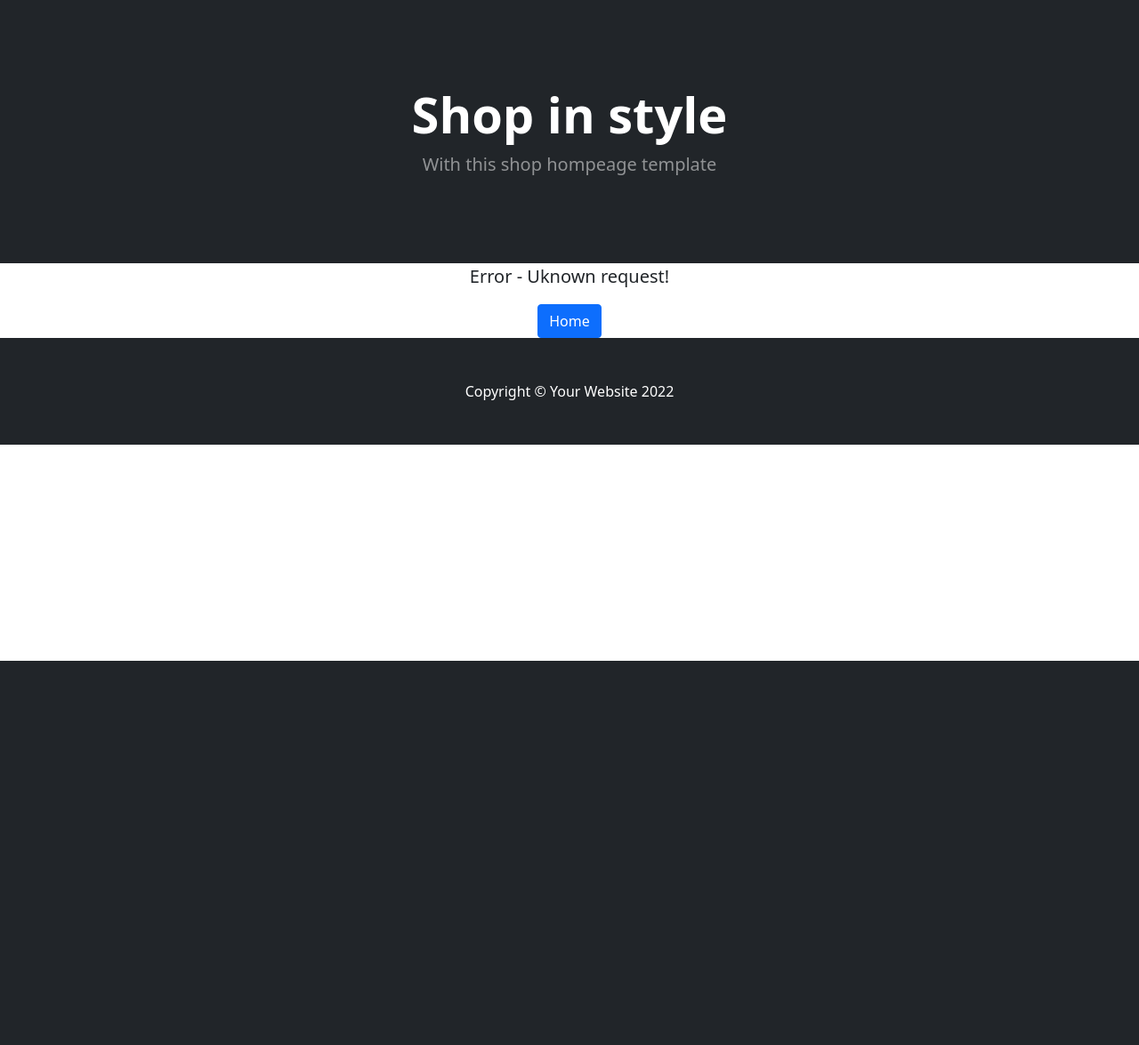
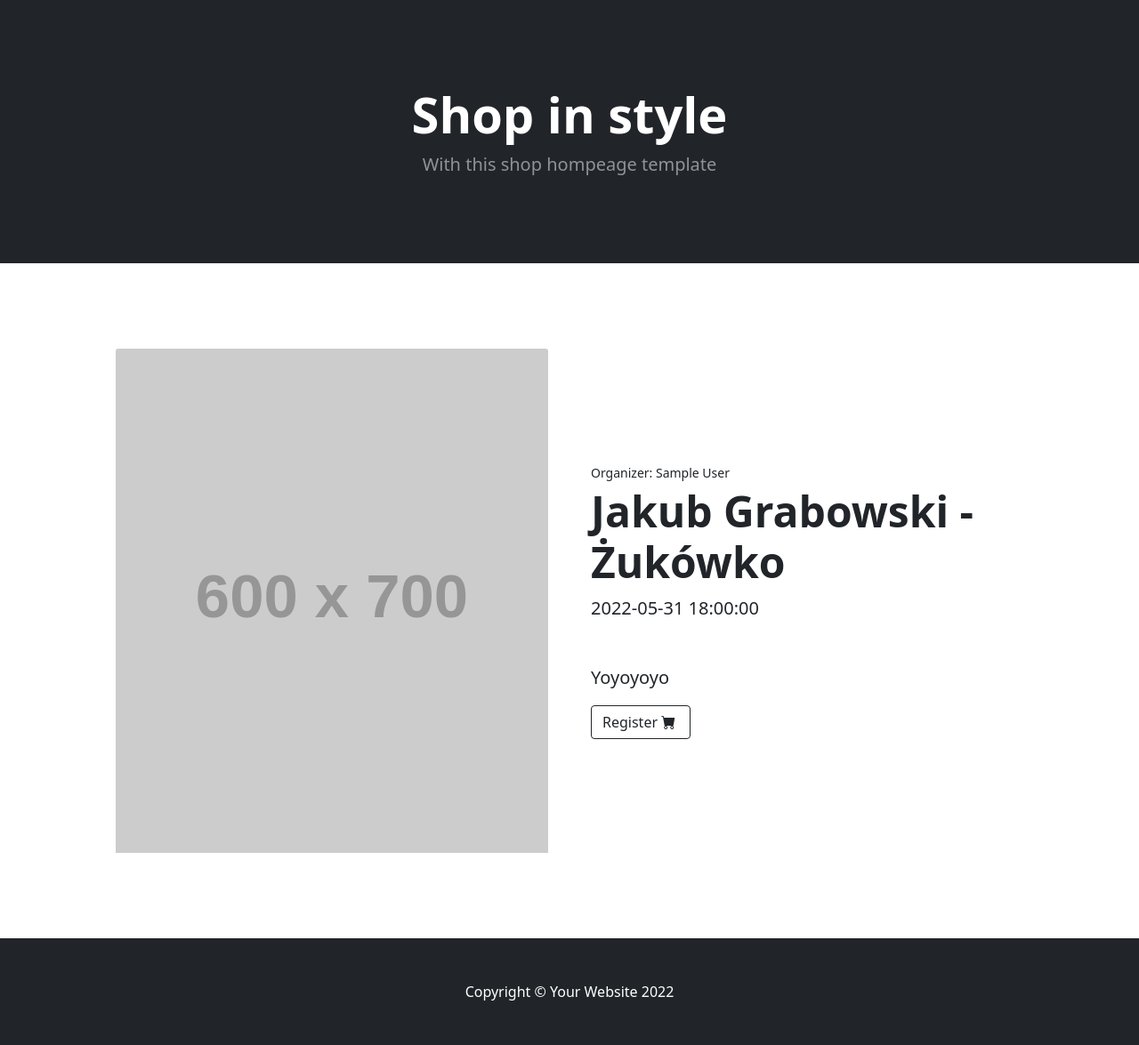
Before and after one commit to MattOlecs/EventsWebService, a PHP site: page /event-details/1 in a window 1280 px wide. Shown: the part 57-1232 px from the top of the page at 89% size. Before the commit the page ends 800 px from the top, so only its background shows below. Run offline with PHP 8.4, Linux system fonts and the light colour scheme; data comes from the database, SQL or seed files in the repository; tables that the repository leaves empty or names only in its code hold one stand-in row (values such as "Sample post"); grey boxes labelled with a size stand in for pictures from a placeholder-image service; some libraries are stand-ins or nearby versions.

Commit message:
Event details page

```diff
--- a/classes/pages/AddEventPage.php
+++ b/classes/pages/AddEventPage.php
@@ -17,5 +17,4 @@ class AddEventPage extends AbstractPage {
     private function insertEvent($values){
         EventRepository::insertEvent($values);
     }
-
 }
--- /dev/null
+++ b/classes/pages/EventDetailsPage.php
@@ -0,0 +1,29 @@
+<?php
+
+require_once('../repositories/EventRepository.php');
+
+class EventDetailsPage extends AbstractPage{
+
+    private $eventId;
+
+    public function __construct($id) {
+        parent::__construct();
+
+        $this->eventId = $id;
+    }
+
+    public function render() {
+        $this->setTitle('Details');
+
+        $event = EventRepository::getEvent($this->eventId);
+        $creatorData = UserRepository::getUserInfo($event['creator_user_id']);
+        $creatorName = $creatorData['first_name'] . " " . $creatorData['last_name'];
+
+        RenderingService::render(
+            "EventDetailsPageTemplate.php",
+            [
+                'event' => $event,
+                'creator' => $creatorName
+            ]);
+    }
+}
--- a/repositories/EventRepository.php
+++ b/repositories/EventRepository.php
@@ -14,6 +14,18 @@ class EventRepository {
         $query->execute();
 
         return $query->fetchAll(PDO::FETCH_ASSOC);
+    }
+
+    public static function getEvent($id) {
+        $queryString = "SELECT * FROM `event` WHERE `id` = $id";
+
+        $query = DbConnection::getDatabaseInstance()
+            ->getDatabaseAccess()
+            ->prepare($queryString);
+
+        $query->execute();
+
+        return $query->fetch(PDO::FETCH_ASSOC);
     }
 
     public static function insertEvent($values) {
--- a/services/RoutingService.php
+++ b/services/RoutingService.php
@@ -4,6 +4,7 @@ require_once("../classes/abstracts/AbstractPage.php");
 require_once("../classes/pages/MainPage.php");
 require_once("../classes/pages/ErrorPage.php");
 require_once("../classes/pages/AddEventPage.php");
+require_once("../classes/pages/EventDetailsPage.php");
 
 class RoutingService {
 
@@ -30,6 +31,9 @@ class RoutingService {
             case "add-event":
                 (new AddEventPage())->render();
                 break;
+            case "event-details":
+                (new EventDetailsPage($routes[2]))->render();
+                break;
             default:
                 (new ErrorPage())->render();
         }
--- a/templates/AddEventPageTemplate.php
+++ b/templates/AddEventPageTemplate.php
@@ -1,4 +1,3 @@
-<link rel="stylesheet" href="https://stackpath.bootstrapcdn.com/bootstrap/4.1.3/css/bootstrap.min.css">
 <link rel="stylesheet" href="https://maxcdn.bootstrapcdn.com/font-awesome/4.7.0/css/font-awesome.min.css">
 
 <div class="text-center">
--- /dev/null
+++ b/templates/EventDetailsPageTemplate.php
@@ -0,0 +1,21 @@
+<section class="py-5">
+        <div class="container px-4 px-lg-5 my-5">
+            <div class="row gx-4 gx-lg-5 align-items-center">
+                <div class="col-md-6"><img class="card-img-top mb-5 mb-md-0" src="https://dummyimage.com/600x700/dee2e6/6c757d.jpg" alt="..." /></div>
+                <div class="col-md-6">
+                    <div class="small mb-1">Organizer: <?= $creator ?></div>
+                    <h1 class="display-5 fw-bolder"><?= $event['name'] ?></h1>
+                    <div class="fs-5 mb-5">
+                        <span><?= $event['date'] ?></span>
+                    </div>
+                    <p class="lead"><?= $event['description'] ?></p>
+                    <div class="d-flex">
+                        <button class="btn btn-outline-dark flex-shrink-0" type="button">
+                            Register
+                            <i class="bi-cart-fill me-1"></i>
+                        </button>
+                    </div>
+                </div>
+            </div>
+        </div>
+</section>
--- a/templates/MainPageTemplate.php
+++ b/templates/MainPageTemplate.php
@@ -23,11 +23,11 @@
                         </div>
                         <!-- Product actions-->
                         <div class="card-footer p-4 pt-0 border-top-0 bg-transparent">
-                                    <div class="text-center"><a class="btn btn-outline-dark mt-auto" href="#">View options</a></div>
+                            <div class="text-center"><a class="btn btn-outline-dark mt-auto" href="/event-details/<?=$event['id']?>">Details</a></div>
                         </div>
                     </div>
                 </div>
             <?php } ?>
         </div>
-            </div>
+    </div>a
 </section>
```
Also changed, not shown: services/RenderingService.php (indentation only), 1 other file. Lines whose indentation alone changed are shown as unchanged.
